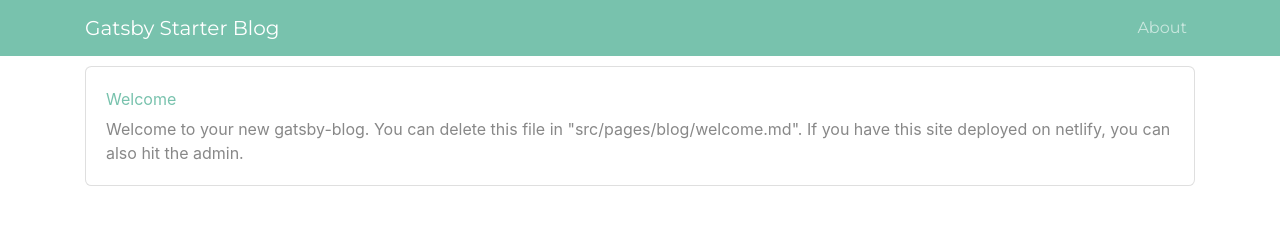
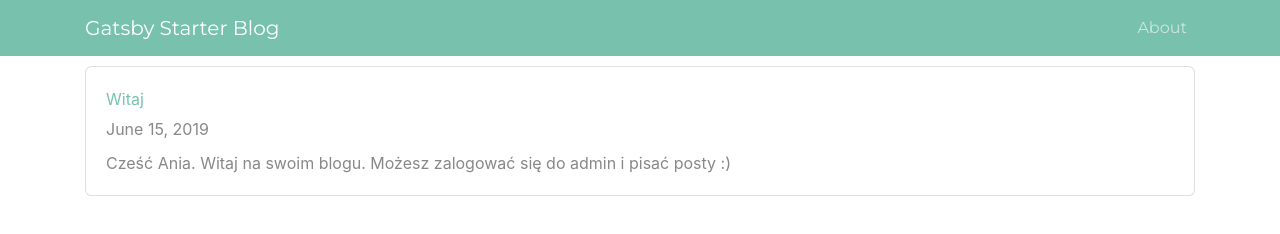
Before and after one commit to Husamoa/mojamatylda.pl, a Gatsby site: page / in a window 1280 px wide. Built offline with nearby package versions, Linux system fonts and the light colour scheme; Gatsby itself is replaced by a stand-in of ours.

Commit message:
Update Blog “welcome”

```diff
--- a/src/pages/blog/welcome.md
+++ b/src/pages/blog/welcome.md
@@ -1,6 +1,7 @@
 ---
 contentType: blog
 path: /welcome
-title: Welcome
+title: Witaj
+date: '2019-06-15T12:00:00+02:00'
 ---
-Welcome to your new gatsby-blog. You can delete this file in "src/pages/blog/welcome.md". If you have this site deployed on netlify, you can also hit the [admin](/admin).
+Cześć Ania. Witaj na swoim blogu. Możesz zalogować się do [admin](/admin) i pisać posty :)
```
